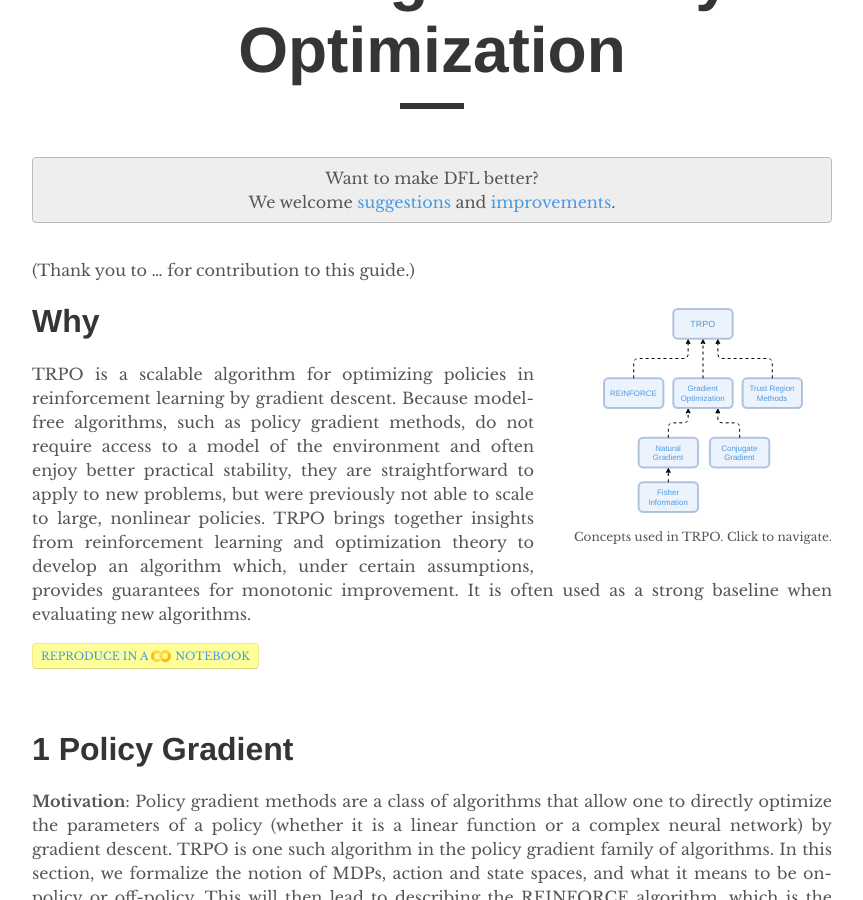
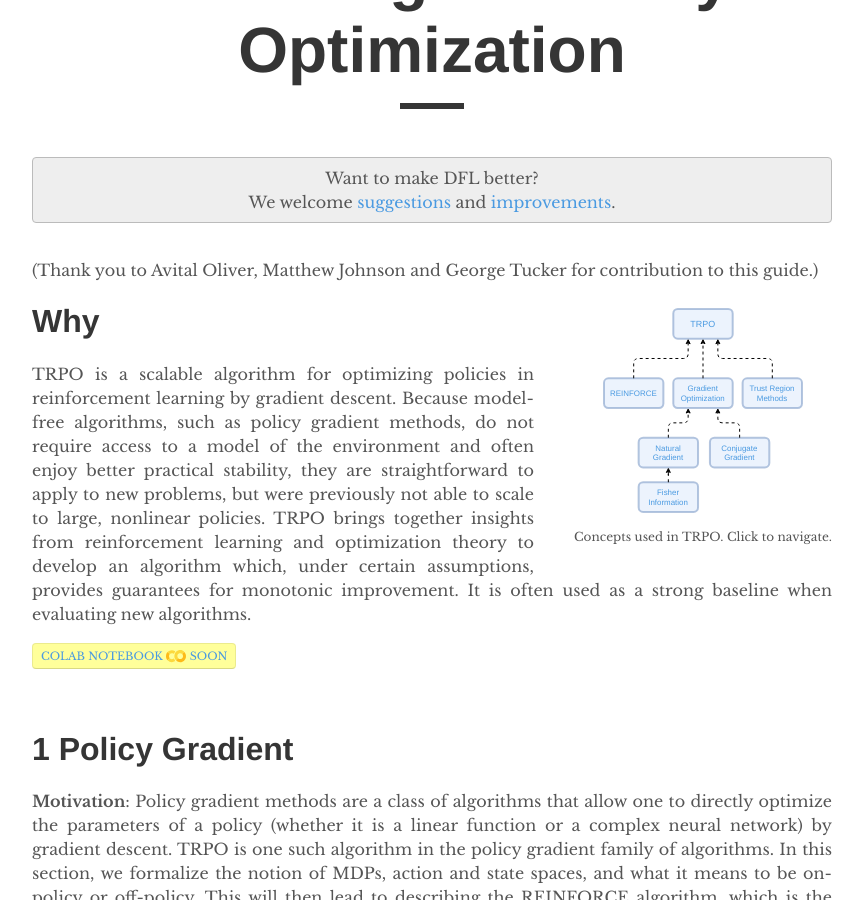
Before and after one commit to depthfirstlearning/depthfirstlearning.com, a Jekyll site: the page built from _posts/2018-06-17-TRPO.markdown, in a window 1280 px wide and 900 px high, scrolled down 301 px. Shown: the whole window, without its empty margins (208-1071 px from the left). Built offline with Jekyll 4.4.1, drawn with Linux system fonts in a browser that asks for light colours; formulas are drawn with MathJax 3; some of the changed text lies outside the part shown.

Commit message:
Added some questions, removed link to colab, added attribution

```diff
--- a/_posts/2018-06-17-TRPO.markdown
+++ b/_posts/2018-06-17-TRPO.markdown
@@ -8,11 +8,11 @@
        learning by gradient descent. It represents a significant improvement over
        previous methods in its scalability and consequently has enjoyed widespread
        success."
-hidden: false
+hidden: true
 feedback: true
 ---
 
-(Thank you to ... for contribution to this guide.)
+(Thank you to Avital Oliver, Matthew Johnson and George Tucker for contribution to this guide.)
 
 <div class="deps-graph">
   <iframe class="deps" src="/assets/trpo-deps.svg" width="200"></iframe>
@@ -30,8 +30,8 @@
 an algorithm which, under certain assumptions, provides guarantees for monotonic
 improvement. It is often used as a strong baseline when evaluating new algorithms.
 
-  <a href="https://colab.research.google.com/drive/1f9IBs_LajqbS53ZONjdlD8L4LmvN3ivp#forceEdit=true&offline=true&sandboxMode=true" class="colab-root">Reproduce in a
-    <span>Notebook</span></a>
+  <a href="#" class="colab-root">Colab Notebook
+    <span>Soon</span></a>
 
 <br />
 
@@ -154,10 +154,13 @@
   2. [Why Natural Gradient Descent / Amari and Douglas](http://www.yaroslavvb.com/papers/amari-why.pdf)
   3. [Natural Gradient Works Efficiently in Learning / Amari](https://personalrobotics.ri.cmu.edu/files/courses/papers/Amari1998a.pdf)
 
-  **Questions**:
-  1. How is the Fisher matrix similar and different from the Hessian?
-  2. How does natural gradient descent compare to Newton’s method?
-  3. Why is the natural gradient slow to compute?
+  **Questions**:i
+  1. Consider classifiers with parameters $$\theta_{1}$$ and $$\theta_{2}$$,
+     such that $$distance(\theta_1, \theta_2)$$ is large. Under what conditions
+     would both classifiers have the same accuracy?
+  2. How is the Fisher matrix similar and different from the Hessian?
+  3. How does natural gradient descent compare to Newton’s method?
+  4. Why is the natural gradient slow to compute?
 
 <br />
 
```
